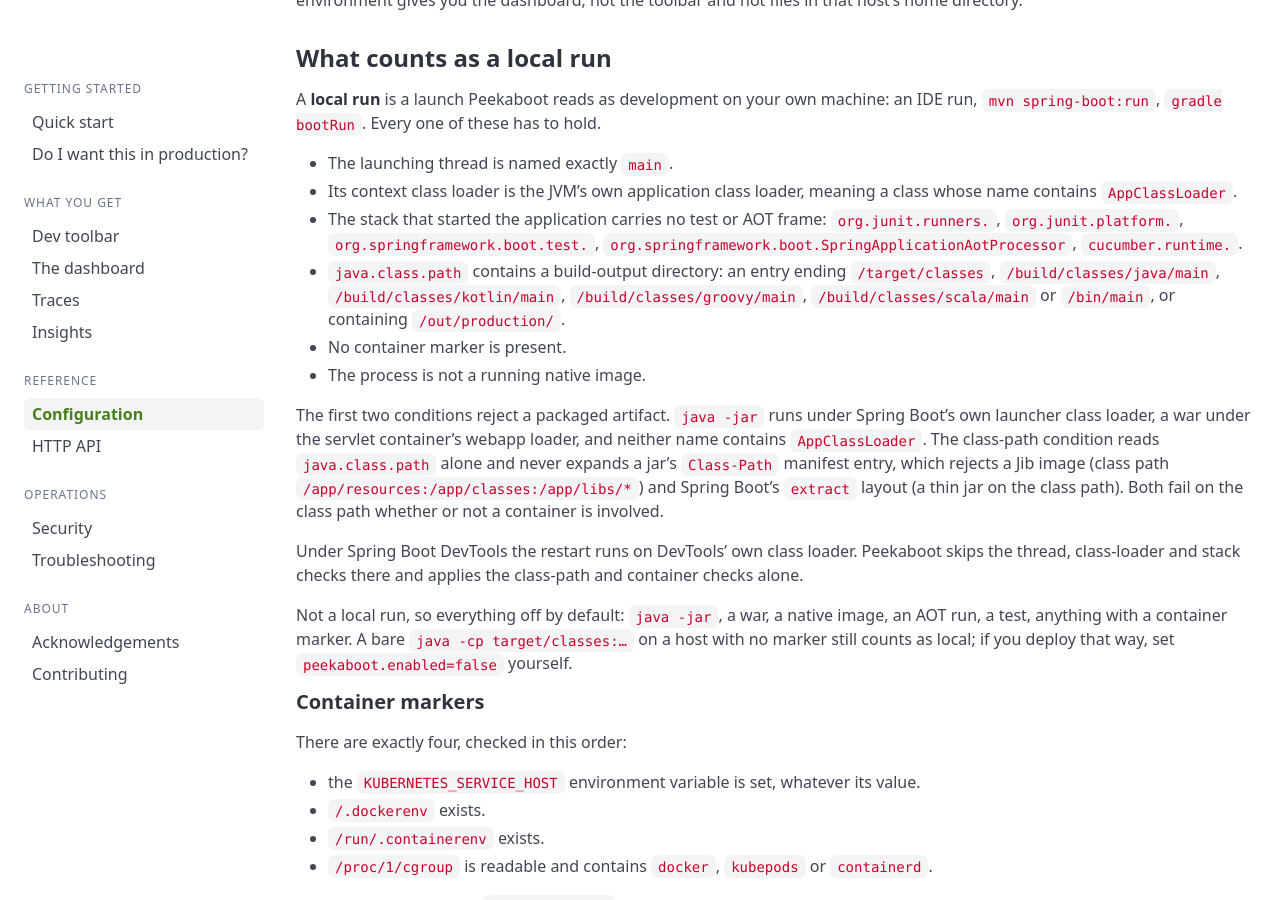
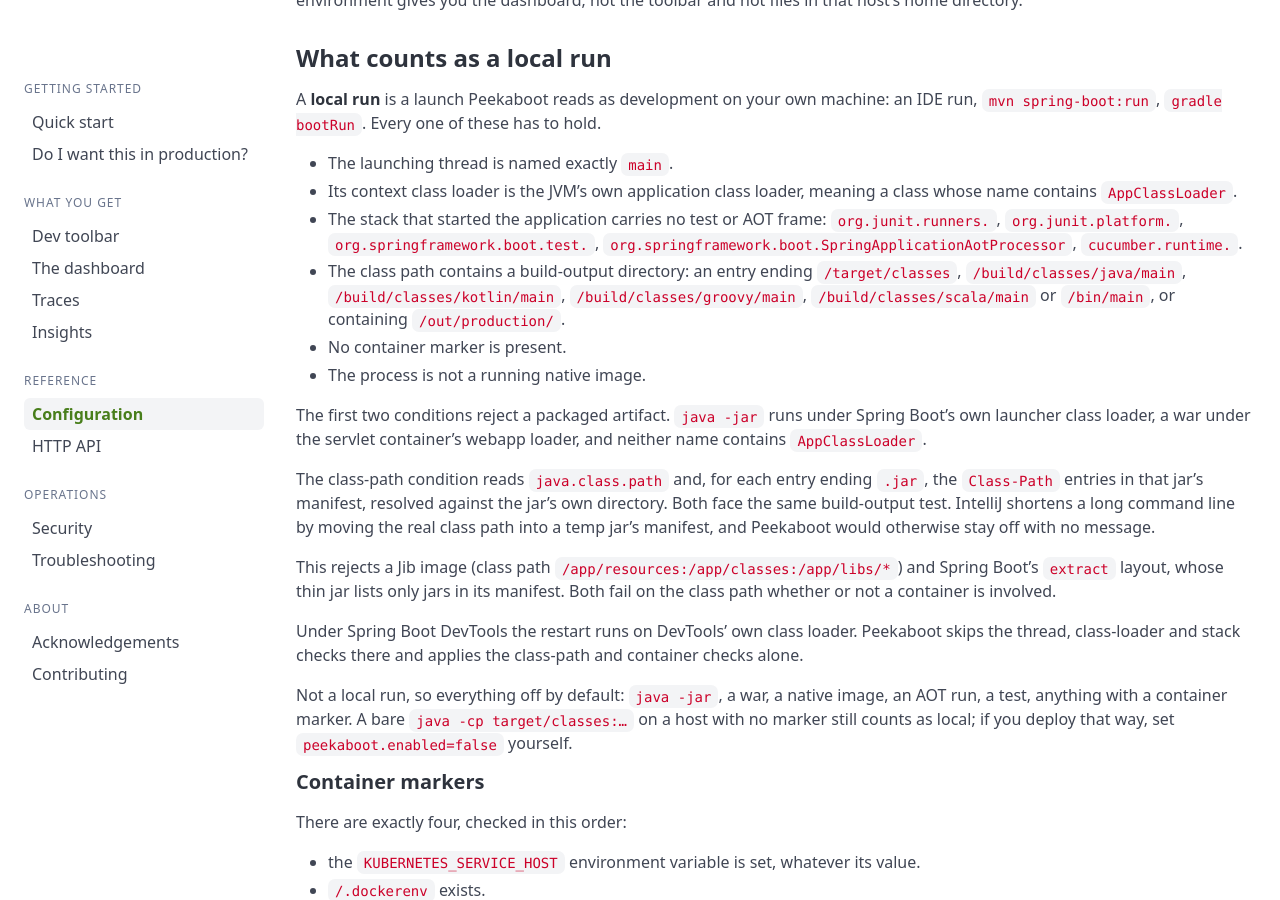
Before and after one commit to peekaboot-org/peekaboot-org.github.io, a Jekyll site: the page built from docs/configuration.md, in a window 1280 px wide and 900 px high, scrolled down 570 px. Built offline with Jekyll 4.4.1, drawn with Linux system fonts in a browser that asks for light colours.

Commit message:
docs: the class-path check reads jar manifests
The build-output test also runs over the Class-Path entries of every jar
on java.class.path, resolved against that jar's directory, so IntelliJ's
shortened command line is read as a local run.

```diff
--- a/docs/configuration.md
+++ b/docs/configuration.md
@@ -34,7 +34,7 @@
 - The stack that started the application carries no test or AOT frame: `org.junit.runners.`,
   `org.junit.platform.`, `org.springframework.boot.test.`,
   `org.springframework.boot.SpringApplicationAotProcessor`, `cucumber.runtime.`.
-- `java.class.path` contains a build-output directory: an entry ending `/target/classes`,
+- The class path contains a build-output directory: an entry ending `/target/classes`,
   `/build/classes/java/main`, `/build/classes/kotlin/main`, `/build/classes/groovy/main`,
   `/build/classes/scala/main` or `/bin/main`, or containing `/out/production/`.
 - No container marker is present.
@@ -42,10 +42,16 @@
 
 The first two conditions reject a packaged artifact. `java -jar` runs under Spring Boot's own
 launcher class loader, a war under the servlet container's webapp loader, and neither name
-contains `AppClassLoader`. The class-path condition reads `java.class.path` alone and never
-expands a jar's `Class-Path` manifest entry, which rejects a Jib image (class path
-`/app/resources:/app/classes:/app/libs/*`) and Spring Boot's `extract` layout (a thin jar on the
-class path). Both fail on the class path whether or not a container is involved.
+contains `AppClassLoader`.
+
+The class-path condition reads `java.class.path` and, for each entry ending `.jar`, the
+`Class-Path` entries in that jar's manifest, resolved against the jar's own directory. Both
+face the same build-output test. IntelliJ shortens a long command line by moving the real class
+path into a temp jar's manifest, and Peekaboot would otherwise stay off with no message.
+
+This rejects a Jib image (class path `/app/resources:/app/classes:/app/libs/*`) and Spring
+Boot's `extract` layout, whose thin jar lists only jars in its manifest. Both fail on the class
+path whether or not a container is involved.
 
 Under Spring Boot DevTools the restart runs on DevTools' own class loader. Peekaboot skips the
 thread, class-loader and stack checks there and applies the class-path and container checks
```
